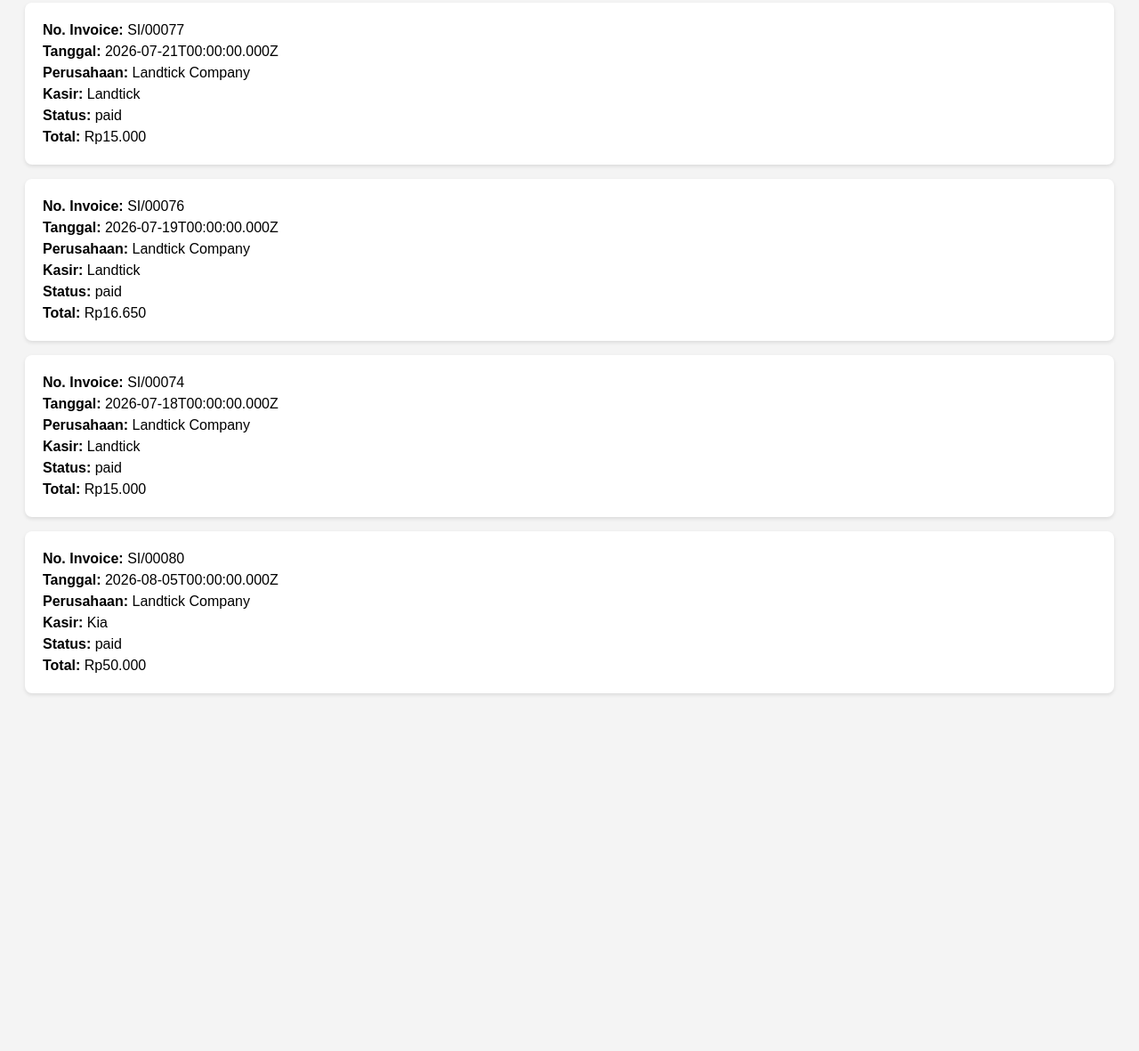
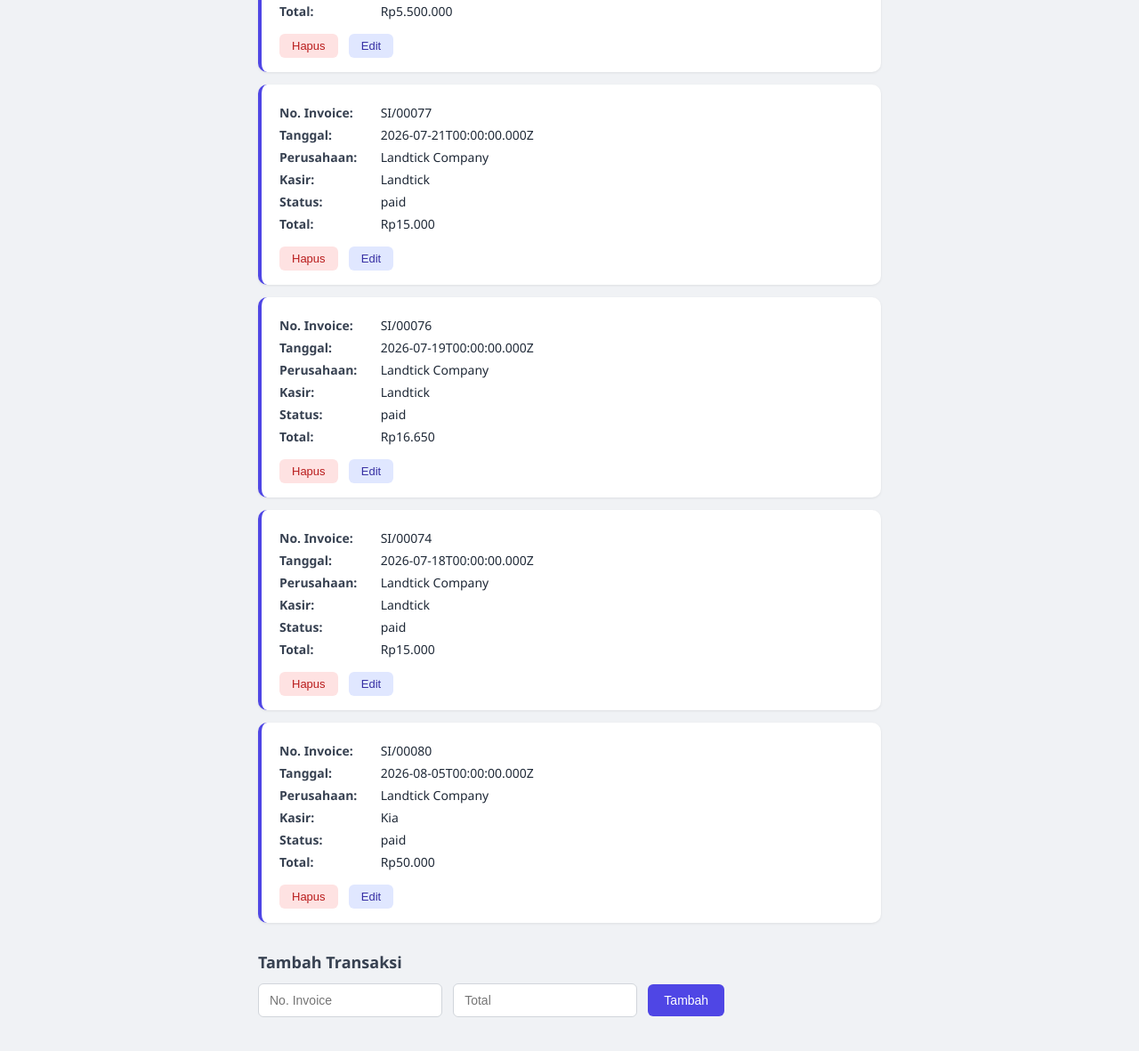
Before and after one commit to habibel-santos/transaksi-javascript, a plain HTML site: page cashier.html in a window 1280 px wide. Shown: the part 501-1682 px from the top of the page at 89% size. Before the commit the page ends 1324 px from the top, so only its background shows below. Drawn offline with Linux system fonts and the light colour scheme.

Commit message:
penambahan CRUD

```diff
--- a/cashier.html
+++ b/cashier.html
@@ -10,6 +10,11 @@
 
     <div id="daftar-transaksi"></div>
 
+    <h2>Tambah Transaksi</h2>
+    <input type="text" id="input-invoice" placeholder="No. Invoice">
+    <input type="number" id="input-total" placeholder="Total">
+    <button onclick="tambahTransaksiBaru()">Tambah</button>
+
     <script src="index.js"></script>
   </body>
 </html>
--- a/index.js
+++ b/index.js
@@ -1,4 +1,4 @@
-const transactions = [
+let transactions = [
   {
     id: "ae7cc946-2af5-4298-bdbf-d1d390c9edd8",
     invoice_number: "SI/00079",
@@ -614,15 +614,11 @@ const hasil = bulkDeleteTransaction(
 
 const container = document.getElementById("daftar-transaksi");
 
+function tampilkanTransaksi() {
+  container.innerHTML = "";
+
   transactions.forEach((transaction) => {
-  const {
-    invoice_number,
-    invoice_date,
-    company,
-    cashier,
-    total,
-    payment_status,
-  } = transaction;
+    const { id, invoice_number, invoice_date, company, cashier, total, payment_status } = transaction;
 
     const kotakTransaksi = document.createElement("div");
     kotakTransaksi.className = "kartu-transaksi";
@@ -634,7 +630,52 @@ transactions.forEach((transaction) => {
       <p><b>Kasir:</b> ${cashier.full_name}</p>
       <p><b>Status:</b> ${payment_status}</p>
       <p><b>Total:</b> Rp${total.toLocaleString("id-ID")}</p>
+      <button onclick="hapusTransaksi('${id}')">Hapus</button>
+      <button onclick="editTransaksi('${id}')">Edit</button>
     `;
 
     container.appendChild(kotakTransaksi);
   });
+}
+
+tampilkanTransaksi();
+
+// ========== CREATE ==========
+function tambahTransaksiBaru() {
+  const invoiceInput = document.getElementById("input-invoice").value;
+  const totalInput = Number(document.getElementById("input-total").value);
+
+  const transaksiBaru = {
+    id: crypto.randomUUID(),
+    invoice_number: invoiceInput,
+    invoice_date: new Date().toISOString(),
+    company: { name: "Landtick Company" },
+    cashier: { full_name: "Kamu" },
+    total: totalInput,
+    payment_status: "paid",
+  };
+
+  transactions.push(transaksiBaru);
+  tampilkanTransaksi(); // render ulang biar keliatan
+}
+
+// ========== DELETE ==========
+function hapusTransaksi(id) {
+  transactions = transactions.filter((transaction) => transaction.id !== id);
+  tampilkanTransaksi(); // render ulang
+}
+
+// ========== UPDATE ==========
+function editTransaksi(id) {
+  const transaksi = transactions.find((transaction) => transaction.id === id);
+
+  const invoiceBaru = prompt("No. Invoice baru:", transaksi.invoice_number);
+  const totalBaru = prompt("Total baru:", transaksi.total);
+
+  if (invoiceBaru !== null) {
+    transaksi.invoice_number = invoiceBaru;
+    transaksi.total = Number(totalBaru);
+  }
+
+  tampilkanTransaksi(); // render ulang
+}
--- a/style.css
+++ b/style.css
@@ -1,22 +1,103 @@
+/* ===== Dasar halaman ===== */
 body {
-  font-family: Arial, sans-serif;
-  background-color: #f4f4f4;
-  padding: 20px;
+  font-family: "Segoe UI", Arial, sans-serif;
+  background-color: #f0f2f5;
+  padding: 30px;
+  max-width: 700px;
+  margin: 0 auto;
+  color: #1f2937;
 }
 
 h1 {
-  color: #333;
+  color: #1f2937;
+  margin-bottom: 24px;
 }
 
-/* Ini buat kotak per-transaksi */
+h2 {
+  color: #374151;
+  margin-top: 32px;
+  margin-bottom: 12px;
+  font-size: 18px;
+}
+
+/* ===== Kartu per-transaksi ===== */
 .kartu-transaksi {
   background-color: white;
-  border-radius: 8px;
+  border-radius: 10px;
   padding: 16px 20px;
-  margin-bottom: 16px;
-  box-shadow: 0 2px 4px rgba(0, 0, 0, 0.1);
+  margin-bottom: 14px;
+  box-shadow: 0 1px 3px rgba(0, 0, 0, 0.08);
+  border-left: 4px solid #4f46e5; /* garis aksen warna ungu di kiri kartu */
 }
 
 .kartu-transaksi p {
   margin: 6px 0;
+  font-size: 14px;
 }
+
+.kartu-transaksi p b {
+  color: #374151;
+  display: inline-block;
+  width: 110px; /* biar label sejajar rapi */
+}
+
+/* ===== Tombol di dalam kartu (Hapus & Edit) ===== */
+.kartu-transaksi button {
+  margin-top: 10px;
+  margin-right: 8px;
+  padding: 6px 14px;
+  border: none;
+  border-radius: 6px;
+  font-size: 13px;
+  cursor: pointer;
+  transition: opacity 0.15s ease;
+}
+
+.kartu-transaksi button:hover {
+  opacity: 0.85;
+}
+
+/* tombol Hapus (warna merah) */
+.kartu-transaksi button[onclick^="hapusTransaksi"] {
+  background-color: #fee2e2;
+  color: #b91c1c;
+}
+
+/* tombol Edit (warna biru) */
+.kartu-transaksi button[onclick^="editTransaksi"] {
+  background-color: #e0e7ff;
+  color: #3730a3;
+}
+
+/* ===== Form tambah transaksi ===== */
+input[type="text"],
+input[type="number"] {
+  padding: 10px 12px;
+  border: 1px solid #d1d5db;
+  border-radius: 6px;
+  font-size: 14px;
+  margin-right: 8px;
+  margin-bottom: 8px;
+  outline: none;
+}
+
+input[type="text"]:focus,
+input[type="number"]:focus {
+  border-color: #4f46e5;
+}
+
+/* tombol Tambah (warna ungu, paling menonjol) */
+button[onclick="tambahTransaksiBaru()"] {
+  padding: 10px 18px;
+  background-color: #4f46e5;
+  color: white;
+  border: none;
+  border-radius: 6px;
+  font-size: 14px;
+  cursor: pointer;
+  transition: opacity 0.15s ease;
+}
+
+button[onclick="tambahTransaksiBaru()"]:hover {
+  opacity: 0.9;
+}
```
Lines whose indentation alone changed are shown as unchanged.
